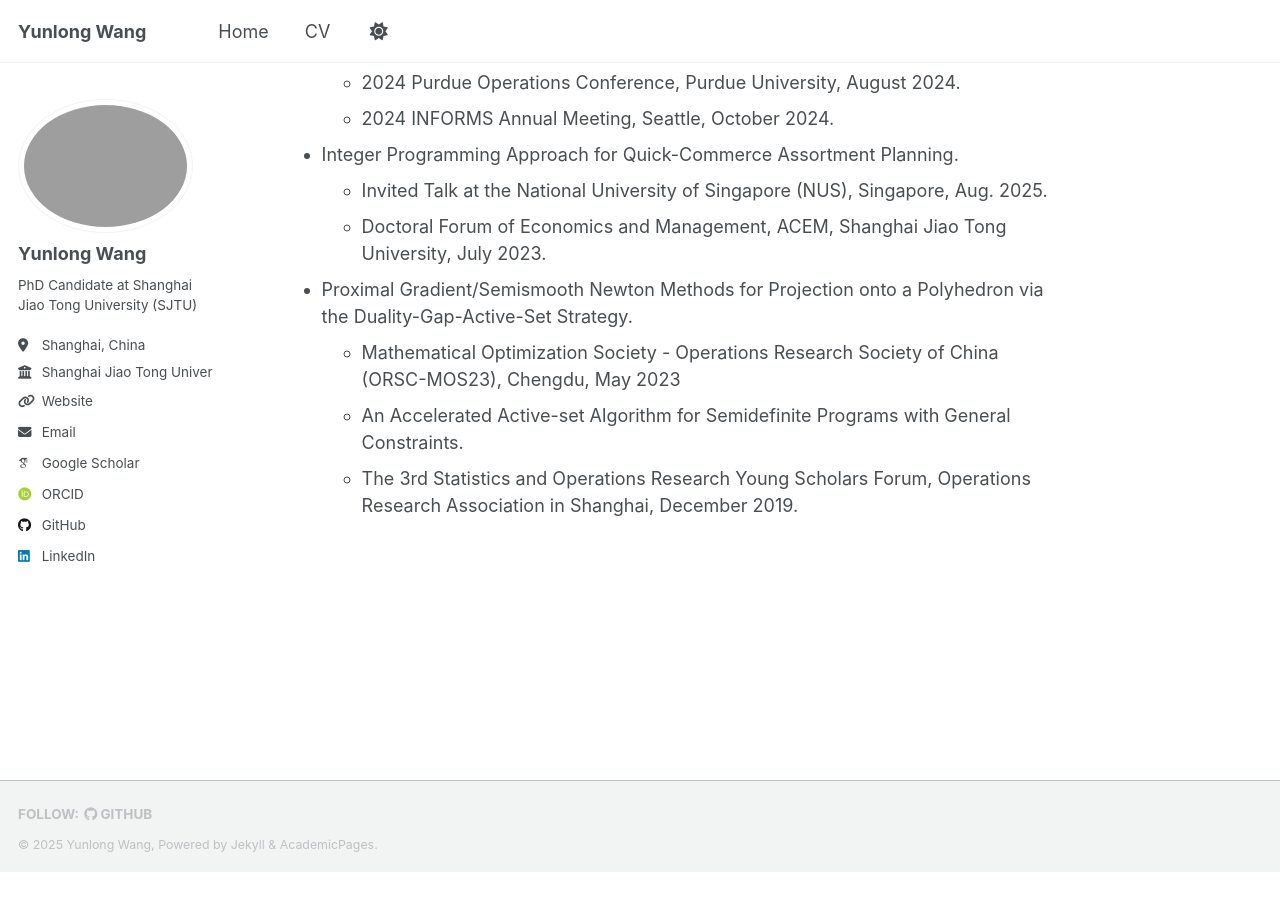
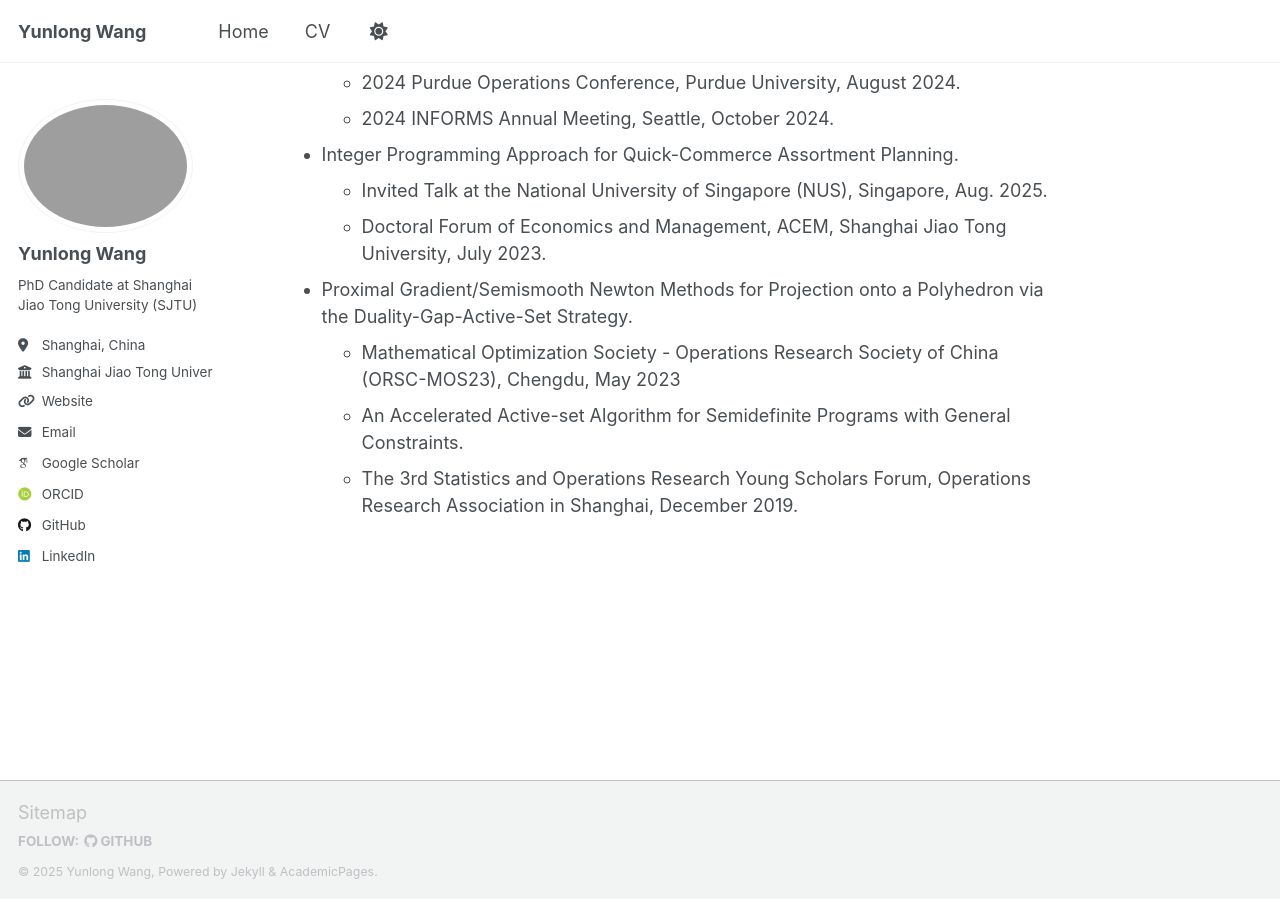
Before and after one commit to YLW2018/YLW2018.github.io, a Jekyll site: the page built from _pages/about.md, in a window 1280 px wide and 900 px high, scrolled down 2058 px. Built offline with Jekyll 4.4.1, drawn with Linux system fonts in a browser that asks for light colours; some web fonts are replaced; a script that is not in the unit is left out; before the commit the page ends 2931 px from its top, so only the background shows below that.

Commit message:
initial commit

```diff
--- a/_includes/footer/custom.html
+++ b/_includes/footer/custom.html
@@ -1,6 +1,6 @@
 <!-- start custom footer snippets -->
 
-<!-- <a href="/sitemap/">Sitemap</a> -->
+<a href="/sitemap/">Sitemap</a>
 
 <!-- Support for MatJax -->
 <script defer src="https://cdnjs.cloudflare.com/polyfill/v3/polyfill.min.js?features=es6"></script>
```
Also changed, not shown: _pages/sitemap.md (+1 -0 lines).
